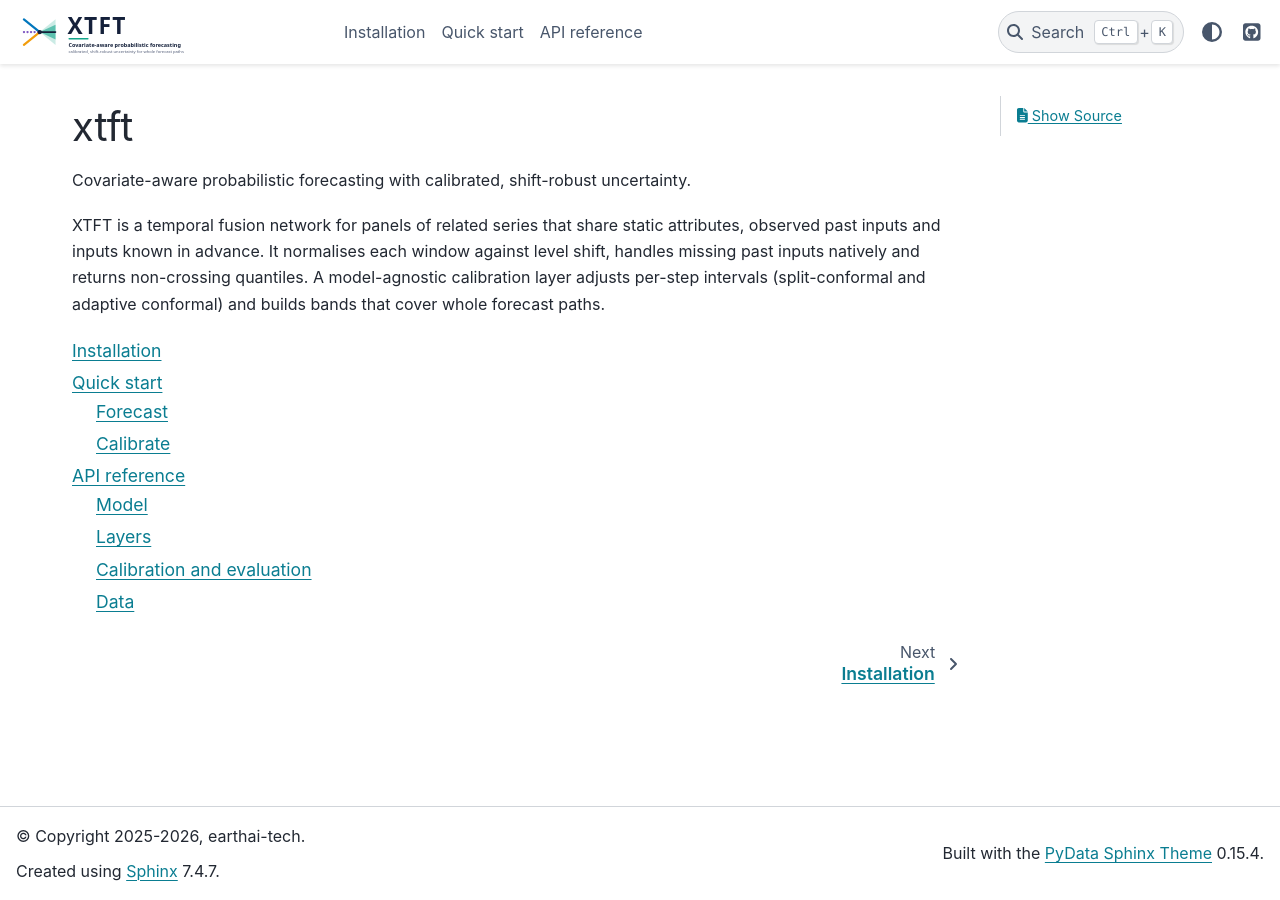
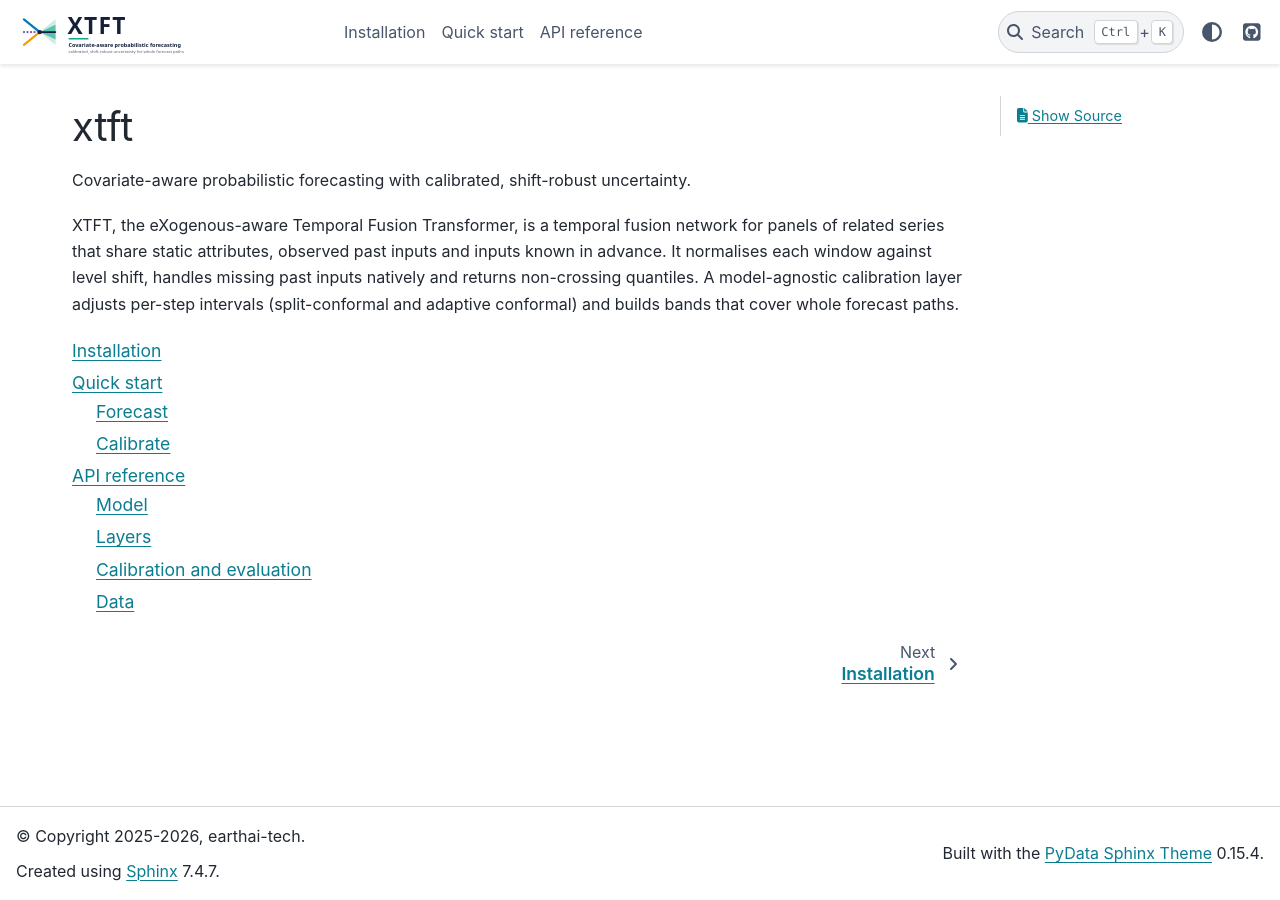
Before and after one commit to earthai-tech/xtft, a Sphinx documentation site: the page built from docs/index.rst, in a window 1280 px wide. Built offline with Sphinx 7.4.7 and the PyData theme 0.15.4, drawn with Linux system fonts in a browser that asks for light colours; the version number is read from the project's files by our own code.

Commit message:
Name XTFT the eXogenous-aware Temporal Fusion Transformer
The X now stands for exogenous inputs, as in ARX models and NBEATSx; README, docs and model docstrings use the full name.

Co-Authored-By: EarthAI-Tech <etanoyau@gmail.com>

```diff
--- a/docs/index.rst
+++ b/docs/index.rst
@@ -4,7 +4,8 @@ xtft
 Covariate-aware probabilistic forecasting with calibrated,
 shift-robust uncertainty.
 
-XTFT is a temporal fusion network for panels of related series that
+XTFT, the eXogenous-aware Temporal Fusion Transformer, is a
+temporal fusion network for panels of related series that
 share static attributes, observed past inputs and inputs known in
 advance. It normalises each window against level shift, handles
 missing past inputs natively and returns non-crossing quantiles. A
```
Also changed, not shown: README.md (+2 -1 lines), 1 other file.
